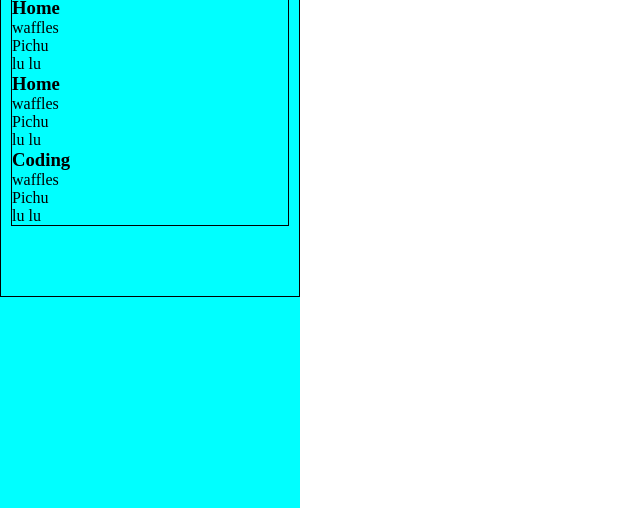
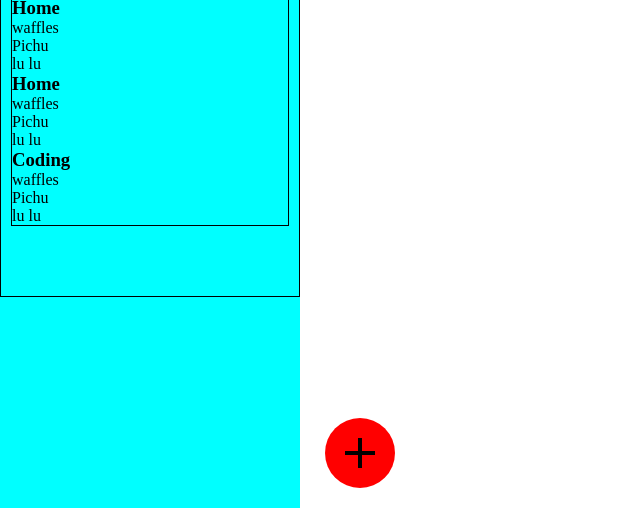
Before and after one commit to Md-Mosabbir/To-do-LIst, a website with bundled scripts: page dist/index.html in a window 1280 px wide. Shown: the part 292-800 px from the top of the page, without its empty margins (0-640 px from the left). Built offline with nearby package versions, Linux system fonts and the light colour scheme.

Commit message:
button plus styled

```diff
--- a/src/index.js
+++ b/src/index.js
@@ -1,3 +1,6 @@
 import './style.css'
 import '@fortawesome/fontawesome-free/js/all.js'
-import './modules/UI'
+
+import { userInterface } from './modules/UI'
+
+userInterface()
--- a/src/style.css
+++ b/src/style.css
@@ -71,3 +71,33 @@ i{
 .my-projects{
     border: 1px solid black;
 }
+
+#adding-button{
+    background-color: red;
+    width: 70px;
+    height: 70px;
+    border-radius: 50%;
+    position: fixed;
+    bottom: 20px;
+    left: 325px;
+
+}
+
+#adding-button::before,
+#adding-button::after{
+    content: "";
+    position: absolute;
+    width: 30px;
+    background-color: black;
+    height: 4px;
+    top: 50%;
+    left: 50%;
+    transform: translate(-50%,-50%);
+}
+
+#adding-button::before{
+    transform: translate(-50%,-50%) rotate(90deg);
+}
+#adding-button::after{
+    transform: translate(-50%,-50%) rotate(0deg);
+}
```
